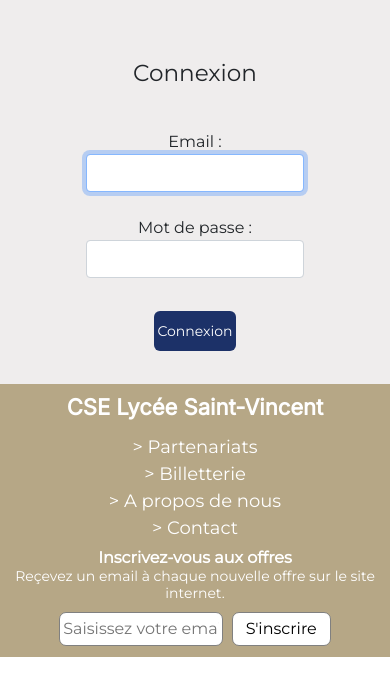
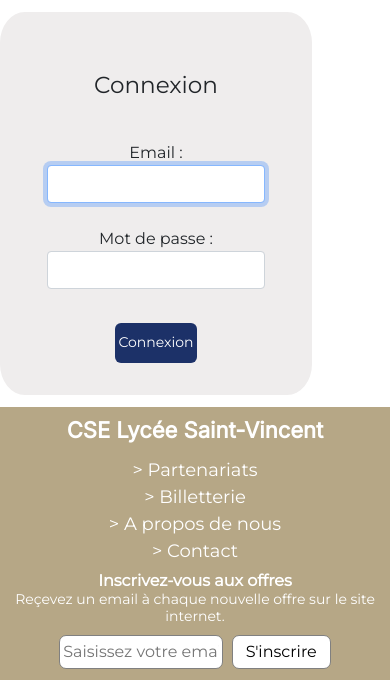
Before and after one commit to FeryKevin/CSE_Project, a Symfony app: template templates/back_office/security/login.html.twig in a window 390 px wide. Shown: the part 74-754 px from the top of the page. Run offline with Twig, Linux system fonts and the light colour scheme; the template is opened without the code that fills it, so the values that code supplies are empty; some libraries are stand-ins or nearby versions.

Commit message:
front connexion

```diff
--- a/public/css/styles.css
+++ b/public/css/styles.css
@@ -486,10 +486,16 @@ li.pagination-link.current {
 
 .connection {
     display: flex;
-    justify-content: center;
+	flex-direction: row;
+	flex-wrap: nowrap;
+	justify-content: center;
+	align-items: center;
+	align-content: center;
+    border-radius: 8%;
     padding-top: 50px;
     width: 30%;
     background-color: #EFEDED;
+    margin: 3% 0%;
 }
 
 .connection h3 {
@@ -513,11 +519,12 @@ li.pagination-link.current {
 
 .btnCo button:hover {
     background-color: #b6a786;
+    color: white;
 }
 
 @media screen and (max-width: 991.5px) {
     .connection {
-        width: 100%;
+        width: 80%;
         text-align: center;
     }
 }
--- a/templates/back_office/security/login.html.twig
+++ b/templates/back_office/security/login.html.twig
@@ -28,7 +28,6 @@
         <div class='btnCo'>
             <button type="submit" class="form-button">Connexion</button>
         </div>
-
         <br>
 
         {% if error %}
```
